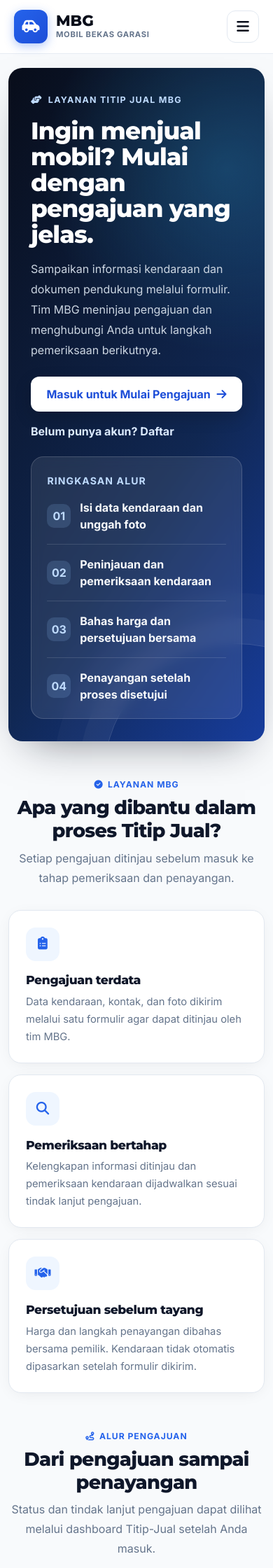
After one commit to Akmalll45/E-commerce_MBG, a Django app: page /jual-titip/ in a window 390 px wide. The commit adds this page. Shown: the top 2240 px of the page at 70% size. Run offline with Django 5.2, Linux system fonts and the light colour scheme; data that the repository does not hold is empty.

Commit message:
penambahn fitur titip jual mobil

```diff
--- a/toko/templates/base_publik.html
+++ b/toko/templates/base_publik.html
@@ -163,7 +163,7 @@
                 <ul class="navbar-nav mx-auto mb-0 align-items-center">
                     <li class="nav-item"><a class="nav-link" href="{% url 'beranda' %}"><i class="fa-solid fa-house"></i> Beranda</a></li>
                     <li class="nav-item"><a class="nav-link {% block nav_katalog_aktif %}{% endblock %}" href="{% url 'katalog' %}"><i class="fa-solid fa-car"></i> Katalog Mobil</a></li>
-                    <li class="nav-item"><a class="nav-link" href="{% url 'beranda' %}#titip-jual"><i class="fa-solid fa-hand-holding-dollar"></i> Jual Mobil (Titip-Jual)</a></li>
+                    <li class="nav-item"><a class="nav-link {% block nav_titip_jual_aktif %}{% endblock %}" href="{% url 'jual_titip' %}"><i class="fa-solid fa-hand-holding-dollar"></i> Jual Titip Mobil</a></li>
                     <li class="nav-item"><a class="nav-link {% block nav_artikel_aktif %}{% endblock %}" href="{% url 'artikel_publik' %}"><i class="fa-solid fa-newspaper"></i> Artikel</a></li>
                     <li class="nav-item dropdown">
                         <a class="nav-link dropdown-toggle" href="#" id="desktopLayananDropdown" role="button" data-bs-toggle="dropdown" aria-expanded="false">
@@ -260,7 +260,7 @@
                 <ul class="nav flex-column gap-1 mb-4">
                     <li class="nav-item"><a class="offcanvas-link" href="{% url 'beranda' %}"><i class="fa-solid fa-house text-primary me-2"></i> Beranda</a></li>
                     <li class="nav-item"><a class="offcanvas-link {% block offcanvas_katalog_aktif %}{% endblock %}" href="{% url 'katalog' %}"><i class="fa-solid fa-car text-info me-2"></i> Katalog Mobil</a></li>
-                    <li class="nav-item"><a class="offcanvas-link" href="{% url 'beranda' %}#titip-jual"><i class="fa-solid fa-hand-holding-dollar text-warning me-2"></i> Jual Mobil Saya (Titip-Jual)</a></li>
+                    <li class="nav-item"><a class="offcanvas-link {% block offcanvas_titip_jual_aktif %}{% endblock %}" href="{% url 'jual_titip' %}"><i class="fa-solid fa-hand-holding-dollar text-warning me-2"></i> Jual Titip Mobil</a></li>
                     <li class="nav-item"><a class="offcanvas-link" href="{% url 'beranda' %}#simulasi-kredit"><i class="fa-solid fa-calculator text-success me-2"></i> Simulasi Kredit</a></li>
                     <li class="nav-item"><a class="offcanvas-link" href="{% url 'beranda' %}#status-transaksi"><i class="fa-solid fa-receipt text-primary me-2"></i> Cek Status Transaksi</a></li>
                     <li class="nav-item"><a class="offcanvas-link {% block offcanvas_artikel_aktif %}{% endblock %}" href="{% url 'artikel_publik' %}"><i class="fa-solid fa-newspaper text-info me-2"></i> Artikel &amp; Berita</a></li>
@@ -314,7 +314,7 @@
                     <ul class="list-unstyled">
                         <li><a href="{% url 'beranda' %}" class="footer-link-item">Beranda</a></li>
                         <li><a href="{% url 'katalog' %}" class="footer-link-item">Katalog Mobil</a></li>
-                        <li><a href="{% url 'beranda' %}#titip-jual" class="footer-link-item">Jual Mobil Saya</a></li>
+                        <li><a href="{% url 'jual_titip' %}" class="footer-link-item">Jual Titip Mobil</a></li>
                         <li><a href="{% url 'beranda' %}#simulasi-kredit" class="footer-link-item">Simulasi Kredit</a></li>
                         <li><a href="{% url 'beranda' %}#status-transaksi" class="footer-link-item">Cek Status Booking</a></li>
                         <li><a href="{% url 'artikel_publik' %}" class="footer-link-item">Artikel &amp; Berita</a></li>
--- /dev/null
+++ b/toko/templates/jual_titip.html
@@ -0,0 +1,178 @@
+{% extends "base_publik.html" %}
+
+{% block title %}Jual Titip Mobil — MBG Makassar{% endblock %}
+{% block meta_description %}Pelajari alur Titip Jual Mobil MBG Makassar, persyaratan pengajuan, dan mulai pengajuan melalui akun Anda.{% endblock %}
+{% block nav_titip_jual_aktif %}active{% endblock %}
+{% block offcanvas_titip_jual_aktif %}active{% endblock %}
+
+{% block extra_css %}
+<style>
+    .titip-page { padding:2.5rem 0 4.5rem; }
+    .titip-hero {
+        position:relative; overflow:hidden; isolation:isolate;
+        padding:clamp(2rem,6vw,5rem); border-radius:28px;
+        background:radial-gradient(circle at 85% 15%,rgba(56,189,248,.24),transparent 30%),linear-gradient(125deg,#080D1A 0%,#102752 62%,#1D4ED8 130%);
+        color:#fff; box-shadow:0 24px 60px -28px rgba(8,13,26,.55);
+    }
+    .titip-hero::after {
+        content:""; position:absolute; z-index:-1; width:380px; height:380px;
+        right:-150px; bottom:-240px; border:1px solid rgba(255,255,255,.16);
+        border-radius:50%; box-shadow:0 0 0 36px rgba(255,255,255,.035),0 0 0 72px rgba(255,255,255,.025);
+    }
+    .titip-eyebrow { color:#BFDBFE; font-size:.78rem; font-weight:800; letter-spacing:.1em; text-transform:uppercase; }
+    .titip-hero h1 { max-width:760px; font-size:clamp(2.15rem,5vw,4rem); line-height:1.08; font-weight:800; }
+    .titip-hero-copy { max-width:650px; color:#CBD5E1; font-size:clamp(1rem,1.5vw,1.12rem); line-height:1.8; }
+    .titip-primary-cta { min-height:50px; display:inline-flex; align-items:center; justify-content:center; gap:.55rem; padding:.8rem 1.25rem; border-radius:12px; background:#fff; color:#1D4ED8; font-weight:800; text-decoration:none; box-shadow:0 8px 24px rgba(0,0,0,.16); transition:transform .2s ease,box-shadow .2s ease; }
+    .titip-primary-cta:hover { color:#1D4ED8; transform:translateY(-2px); box-shadow:0 12px 28px rgba(0,0,0,.22); }
+    .titip-register-link { color:#DBEAFE; font-weight:700; text-decoration:none; }
+    .titip-register-link:hover { color:#fff; text-decoration:underline; }
+    .titip-flow-card { padding:1.4rem; border:1px solid rgba(255,255,255,.16); border-radius:18px; background:rgba(255,255,255,.09); backdrop-filter:blur(8px); }
+    .titip-flow-card .flow-step { display:flex; align-items:center; gap:.8rem; color:#F8FAFC; font-weight:700; }
+    .titip-flow-card .flow-step + .flow-step { margin-top:1rem; padding-top:1rem; border-top:1px solid rgba(255,255,255,.13); }
+    .titip-flow-card .flow-number { width:34px; height:34px; flex:0 0 34px; display:grid; place-items:center; border-radius:10px; background:rgba(147,197,253,.16); color:#BFDBFE; }
+    .titip-section { padding-top:4.5rem; }
+    .titip-section-heading { max-width:690px; margin:0 auto 2rem; text-align:center; }
+    .titip-section-heading h2 { color:#0F172A; font-size:clamp(1.7rem,3vw,2.4rem); font-weight:800; }
+    .titip-section-heading p { color:#64748B; line-height:1.75; }
+    .titip-info-card { height:100%; padding:1.5rem; background:#fff; border:1px solid #E2E8F0; border-radius:18px; box-shadow:0 4px 24px -8px rgba(8,13,26,.1); }
+    .titip-icon { width:48px; height:48px; display:grid; place-items:center; margin-bottom:1.1rem; border-radius:14px; background:#EFF6FF; color:#2563EB; font-size:1.15rem; }
+    .titip-info-card h3 { color:#0F172A; font-size:1.08rem; font-weight:800; }
+    .titip-info-card p { margin:0; color:#64748B; font-size:.92rem; line-height:1.7; }
+    .titip-requirements { padding:clamp(1.4rem,4vw,2.5rem); border:1px solid #DBEAFE; border-radius:22px; background:linear-gradient(135deg,#EFF6FF,#fff 72%); }
+    .titip-requirements h2 { color:#0F172A; font-size:clamp(1.55rem,3vw,2rem); font-weight:800; }
+    .titip-checklist { display:grid; grid-template-columns:repeat(2,minmax(0,1fr)); gap:.8rem; padding:0; margin:1.4rem 0 0; list-style:none; }
+    .titip-checklist li { display:flex; align-items:flex-start; gap:.7rem; color:#334155; line-height:1.6; }
+    .titip-checklist i { margin-top:.28rem; color:#2563EB; }
+    .titip-note { color:#64748B; font-size:.84rem; line-height:1.65; }
+    .titip-bottom-cta { padding:clamp(1.7rem,4vw,2.7rem); border-radius:22px; background:#0F172A; color:#fff; }
+    .titip-bottom-cta h2 { font-size:clamp(1.5rem,3vw,2rem); font-weight:800; }
+    .titip-bottom-cta p { max-width:690px; color:#CBD5E1; line-height:1.7; }
+    @media (max-width:767.98px) {
+        .titip-page { padding-top:1.25rem; }
+        .titip-hero { border-radius:20px; }
+        .titip-section { padding-top:3rem; }
+        .titip-checklist { grid-template-columns:1fr; }
+        .titip-primary-cta { width:100%; }
+    }
+    @media (prefers-reduced-motion:reduce) {
+        .titip-primary-cta { transition:none; }
+    }
+</style>
+{% endblock %}
+
+{% block content %}
+<main class="titip-page">
+    <div class="container">
+        <section class="titip-hero" aria-labelledby="titip-title">
+            <div class="row align-items-center g-4 g-xl-5">
+                <div class="col-lg-7">
+                    <span class="titip-eyebrow d-inline-flex align-items-center gap-2 mb-3">
+                        <i class="fa-solid fa-handshake-angle"></i> Layanan Titip Jual MBG
+                    </span>
+                    <h1 id="titip-title" class="mb-3">Ingin menjual mobil? Mulai dengan pengajuan yang jelas.</h1>
+                    <p class="titip-hero-copy mb-4">
+                        Sampaikan informasi kendaraan dan dokumen pendukung melalui formulir. Tim MBG meninjau pengajuan dan menghubungi Anda untuk langkah pemeriksaan berikutnya.
+                    </p>
+                    <div class="d-flex flex-column flex-sm-row align-items-sm-center gap-3">
+                        <a class="titip-primary-cta" href="{{ url_mulai_titip_jual }}">
+                            {% if user.is_authenticated %}Mulai Pengajuan Titip Jual{% else %}Masuk untuk Mulai Pengajuan{% endif %}
+                            <i class="fa-solid fa-arrow-right"></i>
+                        </a>
+                        {% if not user.is_authenticated %}
+                            <a class="titip-register-link" href="{% url 'register' %}">Belum punya akun? Daftar</a>
+                        {% endif %}
+                    </div>
+                </div>
+                <div class="col-lg-5">
+                    <div class="titip-flow-card" aria-label="Ringkasan alur pengajuan">
+                        <div class="small text-uppercase fw-bold mb-3" style="color:#BFDBFE;letter-spacing:.08em;">Ringkasan alur</div>
+                        <div class="flow-step"><span class="flow-number">01</span><span>Isi data kendaraan dan unggah foto</span></div>
+                        <div class="flow-step"><span class="flow-number">02</span><span>Peninjauan dan pemeriksaan kendaraan</span></div>
+                        <div class="flow-step"><span class="flow-number">03</span><span>Bahas harga dan persetujuan bersama</span></div>
+                        <div class="flow-step"><span class="flow-number">04</span><span>Penayangan setelah proses disetujui</span></div>
+                    </div>
+                </div>
+            </div>
+        </section>
+
+        <section class="titip-section" aria-labelledby="titip-benefit-title">
+            <div class="titip-section-heading">
+                <span class="section-label mb-2"><i class="fa-solid fa-circle-check"></i> Layanan MBG</span>
+                <h2 id="titip-benefit-title">Apa yang dibantu dalam proses Titip Jual?</h2>
+                <p class="mb-0">Setiap pengajuan ditinjau sebelum masuk ke tahap pemeriksaan dan penayangan.</p>
+            </div>
+            <div class="row g-3 g-lg-4">
+                <div class="col-md-4">
+                    <article class="titip-info-card">
+                        <div class="titip-icon"><i class="fa-solid fa-clipboard-list"></i></div>
+                        <h3>Pengajuan terdata</h3>
+                        <p>Data kendaraan, kontak, dan foto dikirim melalui satu formulir agar dapat ditinjau oleh tim MBG.</p>
+                    </article>
+                </div>
+                <div class="col-md-4">
+                    <article class="titip-info-card">
+                        <div class="titip-icon"><i class="fa-solid fa-magnifying-glass"></i></div>
+                        <h3>Pemeriksaan bertahap</h3>
+                        <p>Kelengkapan informasi ditinjau dan pemeriksaan kendaraan dijadwalkan sesuai tindak lanjut pengajuan.</p>
+                    </article>
+                </div>
+                <div class="col-md-4">
+                    <article class="titip-info-card">
+                        <div class="titip-icon"><i class="fa-solid fa-handshake"></i></div>
+                        <h3>Persetujuan sebelum tayang</h3>
+                        <p>Harga dan langkah penayangan dibahas bersama pemilik. Kendaraan tidak otomatis dipasarkan setelah formulir dikirim.</p>
+                    </article>
+                </div>
+            </div>
+        </section>
+
+        <section class="titip-section" aria-labelledby="titip-process-title">
+            <div class="titip-section-heading">
+                <span class="section-label mb-2"><i class="fa-solid fa-route"></i> Alur pengajuan</span>
+                <h2 id="titip-process-title">Dari pengajuan sampai penayangan</h2>
+                <p class="mb-0">Status dan tindak lanjut pengajuan dapat dilihat melalui dashboard Titip-Jual setelah Anda masuk.</p>
+            </div>
+            <div class="row g-3">
+                <div class="col-sm-6 col-lg-3"><article class="titip-info-card"><div class="titip-icon">1</div><h3>Ajukan kendaraan</h3><p>Masuk ke akun, lengkapi data kendaraan, lalu unggah lima foto wajib.</p></article></div>
+                <div class="col-sm-6 col-lg-3"><article class="titip-info-card"><div class="titip-icon">2</div><h3>Tinjau dan periksa</h3><p>Tim meninjau data dan menghubungi Anda bila diperlukan tindak lanjut atau pemeriksaan.</p></article></div>
+                <div class="col-sm-6 col-lg-3"><article class="titip-info-card"><div class="titip-icon">3</div><h3>Sepakati ketentuan</h3><p>Hasil pemeriksaan, harga, dan persetujuan dibahas sebelum kendaraan ditayangkan.</p></article></div>
+                <div class="col-sm-6 col-lg-3"><article class="titip-info-card"><div class="titip-icon">4</div><h3>Pantau pengajuan</h3><p>Lihat status dan permintaan tindak lanjut melalui dashboard pengguna.</p></article></div>
+            </div>
+        </section>
+
+        <section class="titip-section" aria-labelledby="titip-requirements-title">
+            <div class="titip-requirements">
+                <div class="row g-4 align-items-start">
+                    <div class="col-lg-5">
+                        <span class="section-label mb-2"><i class="fa-solid fa-list-check"></i> Persiapan pengajuan</span>
+                        <h2 id="titip-requirements-title" class="mb-3">Siapkan informasi dan foto kendaraan</h2>
+                        <p class="text-secondary mb-0" style="line-height:1.75;">Data yang lengkap membantu tim meninjau pengajuan. Dokumen kepemilikan dapat disertakan melalui formulir dan akan diperiksa dalam proses verifikasi.</p>
+                    </div>
+                    <div class="col-lg-7">
+                        <ul class="titip-checklist">
+                            <li><i class="fa-solid fa-check"></i><span>Data pemilik dan nomor WhatsApp yang dapat dihubungi.</span></li>
+                            <li><i class="fa-solid fa-check"></i><span>Informasi kendaraan, kondisi, dan harga harapan.</span></li>
+                            <li><i class="fa-solid fa-check"></i><span>Lima foto wajib: depan, belakang, sisi kiri, sisi kanan, dan ruang mesin.</span></li>
+                            <li><i class="fa-solid fa-check"></i><span>Siapkan STNK, BPKB, dan identitas pemilik untuk pemeriksaan.</span></li>
+                        </ul>
+                    </div>
+                </div>
+                <p class="titip-note mt-3 mb-0">Pengajuan tidak menjamin kendaraan akan terjual atau harga harapan disetujui. Penayangan dilakukan setelah verifikasi dan persetujuan harga bersama pemilik.</p>
+            </div>
+        </section>
+
+        <section class="titip-section" aria-labelledby="titip-start-title">
+            <div class="titip-bottom-cta d-flex flex-column flex-lg-row align-items-lg-center justify-content-between gap-3">
+                <div>
+                    <h2 id="titip-start-title" class="mb-2">Siap memulai pengajuan?</h2>
+                    <p class="mb-0">Gunakan formulir Titip-Jual yang sudah tersedia. Lima foto wajib dan validasi dokumen tetap mengikuti ketentuan pada formulir.</p>
+                </div>
+                <a class="titip-primary-cta flex-shrink-0" href="{{ url_mulai_titip_jual }}">
+                    {% if user.is_authenticated %}Mulai Titip Jual{% else %}Masuk / Daftar{% endif %}
+                    <i class="fa-solid fa-arrow-right"></i>
+                </a>
+            </div>
+        </section>
+    </div>
+</main>
+{% endblock %}
--- a/toko/urls.py
+++ b/toko/urls.py
@@ -4,6 +4,7 @@ from . import views
 urlpatterns = [
     # Publik
     path('', views.beranda, name='beranda'),
+    path('jual-titip/', views.jual_titip, name='jual_titip'),
     path('katalog/', views.katalog, name='katalog'),
     path('mobil/<int:id>/', views.detail_produk, name='detail_produk'),
     path('mobil/<int:id>/inquiry/', views.kirim_inquiry_c2c, name='kirim_inquiry_c2c'),
--- a/toko/views.py
+++ b/toko/views.py
@@ -184,6 +184,19 @@ def beranda(request):
         'mitra_list': mitra_tayang(),
         'persentase_dp_kredit': PERSENTASE_DP_KREDIT,
         'persentase_angsuran_kredit_tahunan': PERSENTASE_ANGSURAN_KREDIT_TAHUNAN,
+    })
+
+
+def jual_titip(request):
+    """Landing publik untuk layanan Titip-Jual, memakai pengajuan yang sudah ada."""
+    url_pengajuan = reverse('titip_jual_tambah')
+    if request.user.is_authenticated:
+        url_mulai = url_pengajuan
+    else:
+        url_mulai = f"{reverse('login')}?{urlencode({'next': url_pengajuan})}"
+
+    return render(request, 'jual_titip.html', {
+        'url_mulai_titip_jual': url_mulai,
     })
 
 
```
Also changed, not shown: toko/templates/beranda.html (+11 -11 lines), toko/tests.py (+47 -0 lines).
